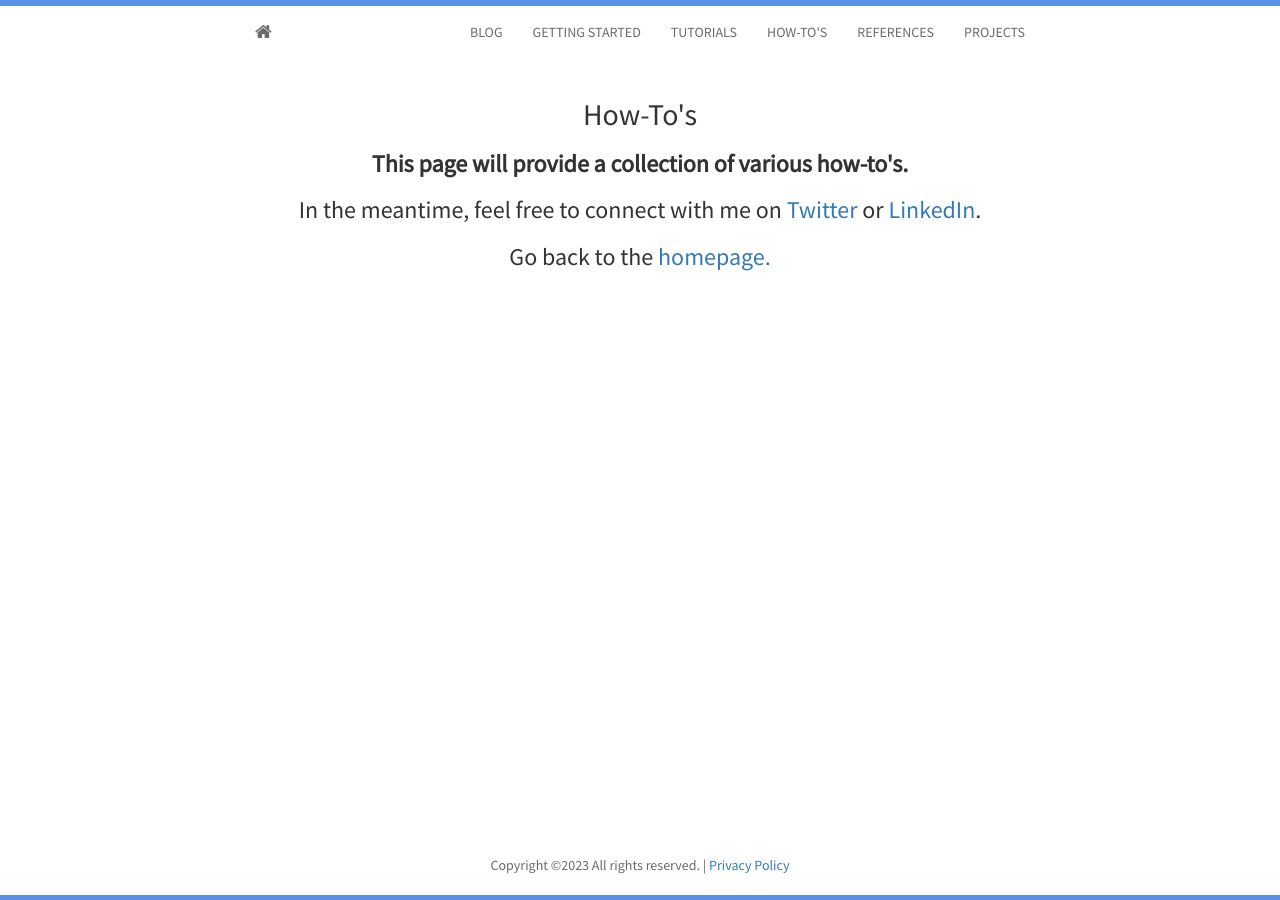
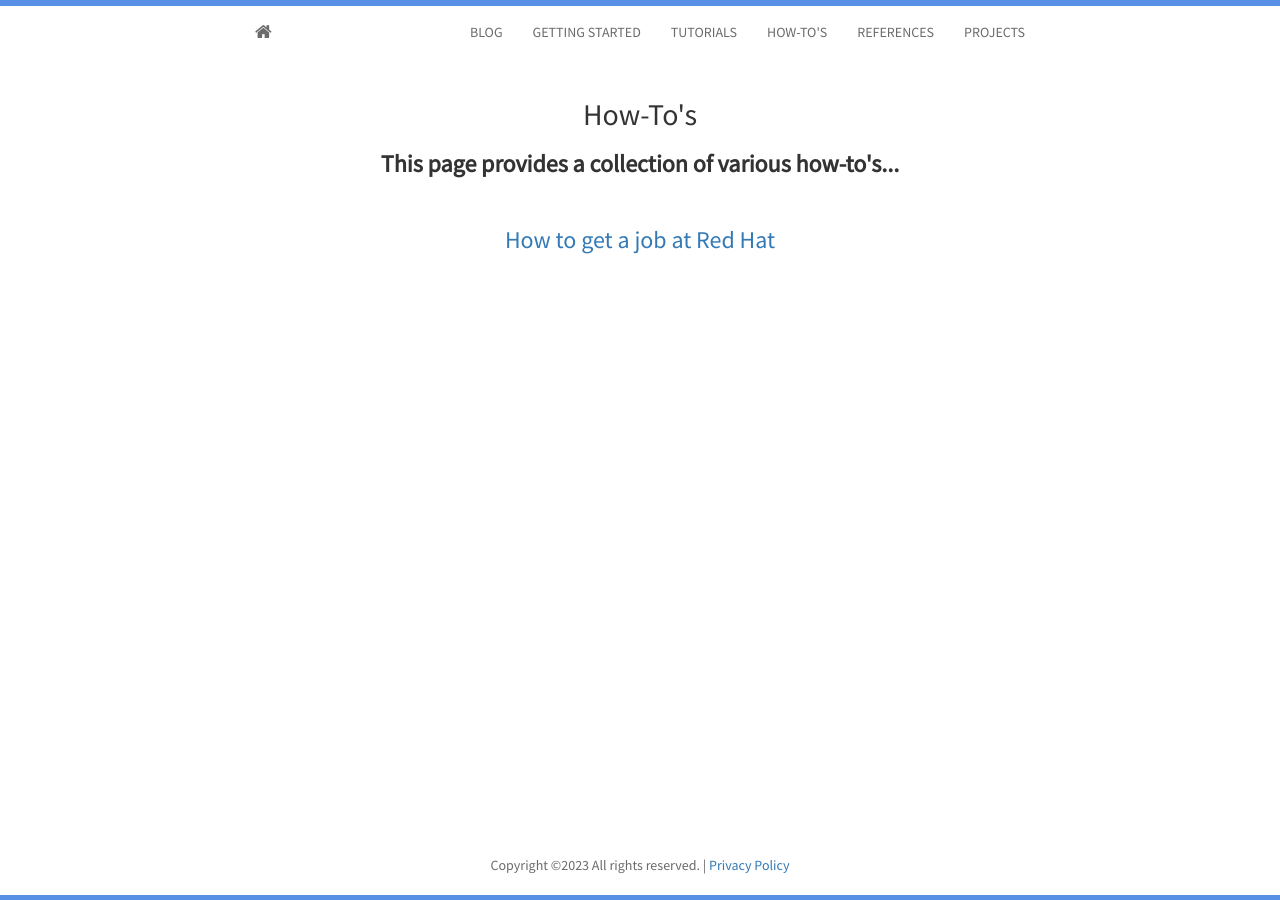
Before and after one commit to HunterGerlach/www.huntergerlach.com, a Jekyll site: the page built from how-to.html, in a window 1280 px wide. Built offline with Jekyll 4.4.1, drawn with Linux system fonts in a browser that asks for light colours; nearby versions of some CDN libraries.

Commit message:
Add post about getting a job at Red Hat

```diff
--- a/how-to.html
+++ b/how-to.html
@@ -1,9 +1,16 @@
 ---
 layout: page
 ---
+
 <div class="container">
-    <h2>How-To's</h2>
-    <h3><strong>This page will provide a collection of various how-to's.</strong></h3>
-    <h3>In the meantime, feel free to connect with me on <a href="https://www.twitter.com/{{ site.twitter }}">Twitter</a> or <a href="https://www.linkedin.com/in/{{ site.linkedin }}">LinkedIn</a>.</h3>
-    <h3>Go back to the <a href="{{ site.url }}">homepage.</a></h3>
+  <h2>How-To's</h2>
+  <h3>
+    <strong>This page provides a collection of various how-to's...</strong>
+  </h3>
+  <br />
+  <h3>
+    <a href="{{ site.url }}/getting-a-job-at-red-hat.html"
+      >How to get a job at Red Hat</a
+    >
+  </h3>
 </div>
```
Also changed, not shown: _posts/2023-02-08-getting-a-job-at-red-hat.md (added, +59 -0 lines).
